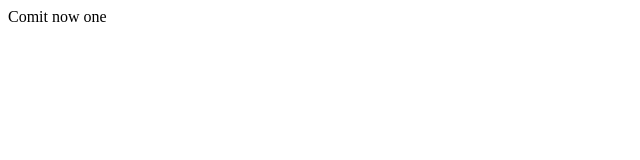
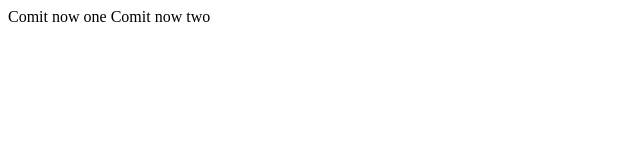
Before and after one commit to vhrytsuk/git_test, a plain HTML site: page index.html in a window 1280 px wide. Shown: the whole page, without its empty margins (0-640 px from the left). Drawn offline with Linux system fonts and the light colour scheme.

Commit message:
now commit two

```diff
--- a/index.html
+++ b/index.html
@@ -9,5 +9,6 @@
 </head>
 <body>
     Comit now one
+    Comit now two
 </body>
 </html>
```
